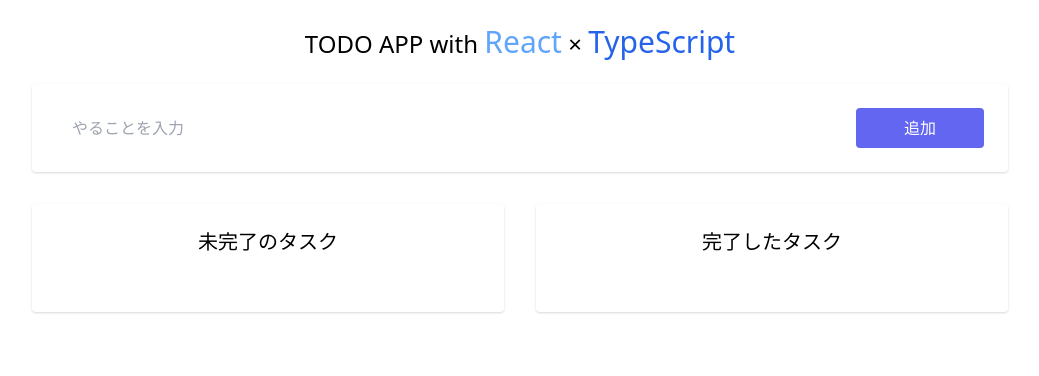
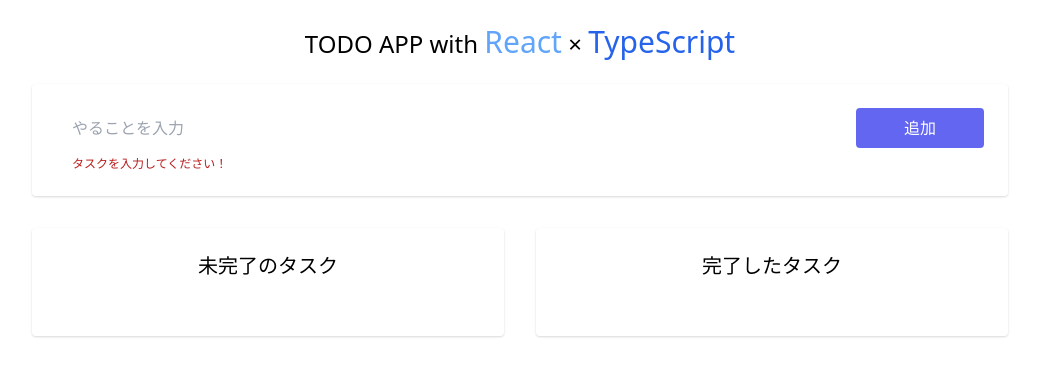
Before and after one commit to ryomiz/todo_react, a React (Create React App) app: page / in a window 1280 px wide. Both pictures are taken after a click on the button "追加". Shown: the top 376 px of the page, without its empty margins (120-1159 px from the left). Built offline with nearby package versions, Linux system fonts and the light colour scheme.

Commit message:
[追加]TODO追加処理実装

```diff
--- a/src/App.tsx
+++ b/src/App.tsx
@@ -1,9 +1,10 @@
 import { VFC } from 'react'
 import { RecoilRoot } from 'recoil'
+
+import { CompletedTasksList } from './components/CompletedTasksList'
 import { Headline } from './components/Headline'
 import { TodoForm } from './components/TodoForm'
 import { UncompletedTasksList } from './components/UncompletedTasksList'
-import { CompletedTasksList } from './components/CompletedTasksList'
 
 export const App: VFC = () => {
   return (
--- a/src/components/TodoForm.tsx
+++ b/src/components/TodoForm.tsx
@@ -1,20 +1,18 @@
 import { useState, VFC } from 'react'
-import { useRecoilState } from 'recoil'
 
 import type { ChangeEvent } from 'react'
 
-import { uncompletedTasks } from 'src/stores/stores'
+import { useCreateTodo } from 'src/hooks/useCreateTodo'
+import { useShowEerrorMessage } from 'src/hooks/useShowEerrorMessage'
 
 export const TodoForm: VFC = () => {
-  const [todo, setTodo] = useRecoilState(uncompletedTasks)
   const [value, setValue] = useState<string>('')
-  const addTodo = (): void => {
-    const newTodo = [...todo, value]
-    setTodo(newTodo)
-  }
+  const { addTodo } = useCreateTodo(value, setValue)
+  const { showError } = useShowEerrorMessage(value)
 
   return (
-    <form className="p-6 mb-8 flex gap-4 rounded shadow">
+    <div className="p-6 mb-8 flex flex-col rounded shadow">
+      <div className=" flex gap-4">
         <input
           type="text"
           value={value}
@@ -30,6 +28,12 @@
           className="rounded bg-indigo-500 text-white px-12 py-2 cursor-pointer hover:bg-indigo-700"
           onClick={addTodo}
         />
-    </form>
+      </div>
+      {showError && (
+        <p className="mt-2 ml-4 text-xs text-red-700">
+          タスクを入力してください！
+        </p>
+      )}
+    </div>
   )
 }
--- /dev/null
+++ b/src/hooks/useCreateTodo.ts
@@ -0,0 +1,28 @@
+import { useRecoilState } from 'recoil'
+
+import type { Dispatch, SetStateAction } from 'react'
+
+import { useShowEerrorMessage } from 'src/hooks/useShowEerrorMessage'
+import { uncompletedTasks } from 'src/stores/stores'
+
+type ReturnValue = {
+  addTodo: () => void
+}
+
+export const useCreateTodo = (
+  value: string,
+  setValue: Dispatch<SetStateAction<string>>
+): ReturnValue => {
+  const [todo, setTodo] = useRecoilState(uncompletedTasks)
+  const { setShowError } = useShowEerrorMessage()
+  const addTodo = (): void => {
+    if (!value) {
+      setShowError(true)
+    }
+    const newTodo = [...todo, value]
+    setTodo(newTodo)
+    setValue('')
+  }
+
+  return { addTodo }
+}
--- /dev/null
+++ b/src/hooks/useShowEerrorMessage.ts
@@ -0,0 +1,20 @@
+import { useEffect } from 'react'
+import { SetterOrUpdater, useRecoilState } from 'recoil'
+
+import { errorMessageState } from 'src/stores/stores'
+
+type ReturnValue = {
+  showError: boolean
+  setShowError: SetterOrUpdater<boolean>
+}
+
+export const useShowEerrorMessage = (value?: string): ReturnValue => {
+  const [showError, setShowError] = useRecoilState(errorMessageState)
+
+  // 値に入力があったらされたらエラーメッセージを削除
+  useEffect(() => {
+    setShowError(false)
+  }, [value])
+
+  return { showError, setShowError }
+}
--- a/src/index.tsx
+++ b/src/index.tsx
@@ -1,4 +1,5 @@
 import ReactDOM from 'react-dom'
+
 import './index.css'
 import { App } from './App'
 
--- a/src/reportWebVitals.ts
+++ /dev/null
@@ -1,15 +0,0 @@
-import { ReportHandler } from 'web-vitals';
-
-const reportWebVitals = (onPerfEntry?: ReportHandler) => {
-  if (onPerfEntry && onPerfEntry instanceof Function) {
-    import('web-vitals').then(({ getCLS, getFID, getFCP, getLCP, getTTFB }) => {
-      getCLS(onPerfEntry);
-      getFID(onPerfEntry);
-      getFCP(onPerfEntry);
-      getLCP(onPerfEntry);
-      getTTFB(onPerfEntry);
-    });
-  }
-};
-
-export default reportWebVitals;
--- a/src/stores/stores.ts
+++ b/src/stores/stores.ts
@@ -11,3 +11,8 @@
   key: 'completedTasks',
   default: [''],
 })
+
+export const errorMessageState = atom<boolean>({
+  key: 'errorMessageState',
+  default: false,
+})
```
Also changed, not shown: src/setupTests.ts (deleted, +0 -5 lines). Lines whose indentation alone changed are shown as unchanged.
